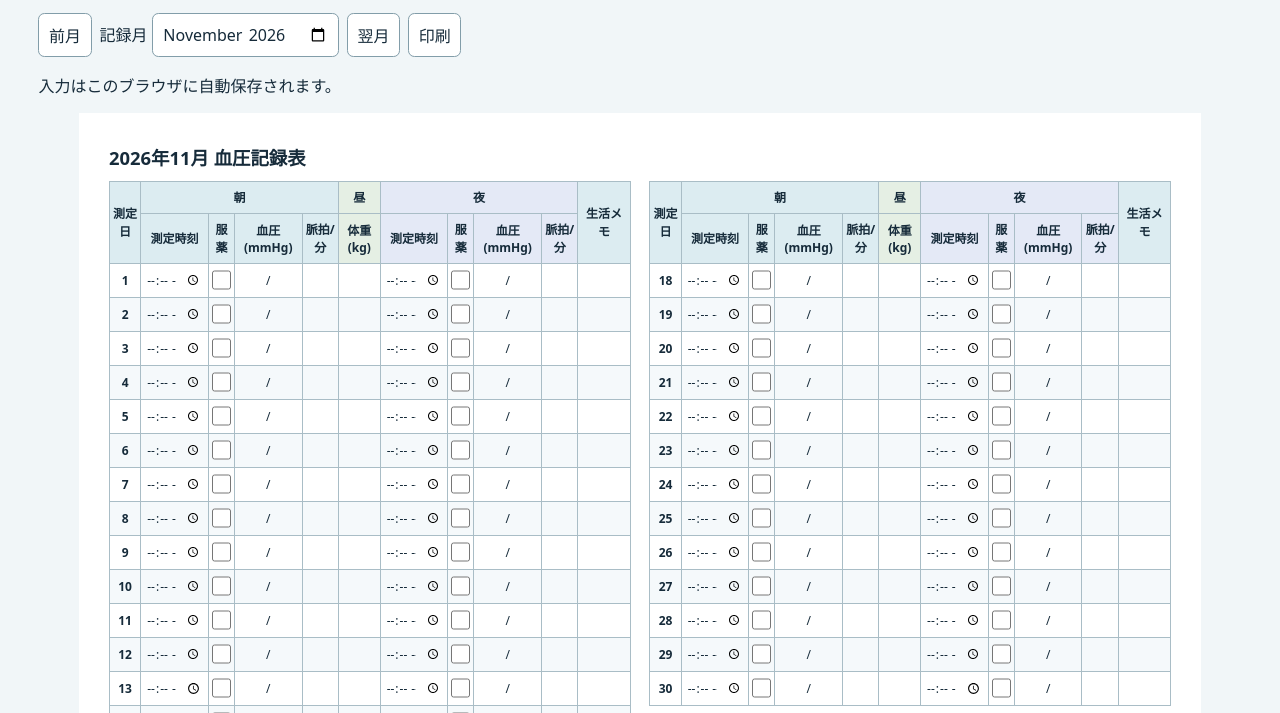
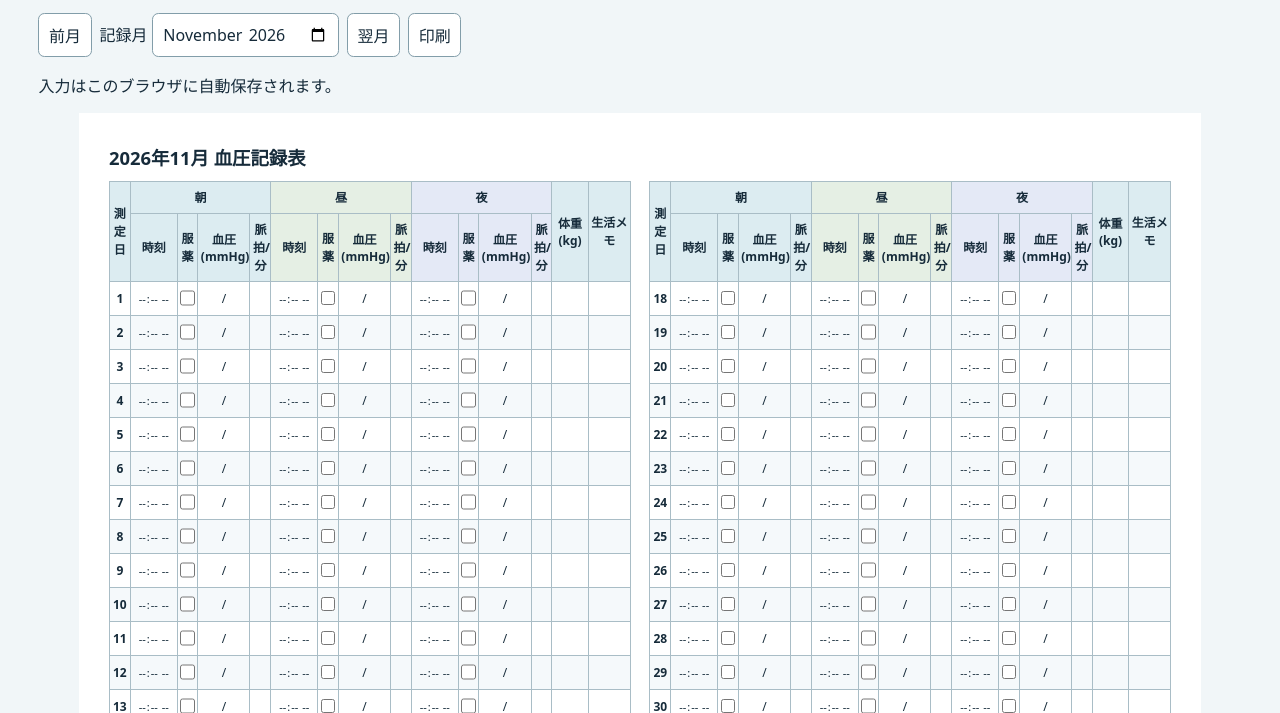
Before and after one commit to m-miyawaki-m/blood-pressure-log, a plain HTML site: page index.html in a window 1280 px wide. Shown: the part 87-800 px from the top of the page. Drawn offline with Linux system fonts and the light colour scheme.

Commit message:
Separate midday measurements from daily weight

```diff
--- a/app.js
+++ b/app.js
@@ -3,6 +3,7 @@ const sheet = document.querySelector('#sheet');
 const status = document.querySelector('#status');
 const storagePrefix = 'blood-pressure-log:v1:';
 const savedMessage = '入力はこのブラウザに自動保存されます。';
+const periods = [['朝', 'morning'], ['昼', 'noon'], ['夜', 'night']];
 let records = {};
 
 function monthValue(date) {
@@ -20,7 +21,9 @@ function cell(row, tag, label, attributes = {}) {
 }
 
 function measurementField(container, day, period, name, type, label) {
-  const key = `${day}:${period}:${name}`;
+  // Keep the original storage key for weight entries made before it had its own column.
+  const storagePeriod = name === 'weight' ? '昼' : period;
+  const key = `${day}:${storagePeriod}:${name}`;
   const input = document.createElement('input');
   input.type = type;
   input.setAttribute('aria-label', `${day}日 ${period} ${label}`.trim());
@@ -69,7 +72,7 @@ function makeTable(first, last) {
   const table = document.createElement('table');
   table.setAttribute('aria-label', label);
   const widths = document.createElement('colgroup');
-  for (const width of [6, 13, 5, 13, 7, 8, 13, 5, 13, 7, 10]) {
+  for (const width of [4, 9, 4, 10, 4, 9, 4, 10, 4, 9, 4, 10, 4, 7, 8]) {
     const column = document.createElement('col');
     column.style.width = `${width}%`;
     widths.append(column);
@@ -79,25 +82,19 @@ function makeTable(first, last) {
   const groups = head.insertRow();
   const columns = head.insertRow();
   cell(groups, 'th', '測定日', { rowspan: 2, scope: 'col' });
-  for (const [period, className] of [['朝', 'morning'], ['夜', 'night']]) {
-    if (period === '夜') {
-      cell(groups, 'th', '昼', { class: 'noon' });
-      cell(columns, 'th', '体重 (kg)', { scope: 'col', class: 'noon' });
-    }
+  for (const [period, className] of periods) {
     cell(groups, 'th', period, { colspan: 4, class: className });
-    for (const heading of ['測定時刻', '服薬', '血圧 (mmHg)', '脈拍/分']) {
+    for (const heading of ['時刻', '服薬', '血圧 (mmHg)', '脈拍/分']) {
       cell(columns, 'th', heading, { scope: 'col', class: className });
     }
   }
+  cell(groups, 'th', '体重 (kg)', { rowspan: 2, scope: 'col' });
   cell(groups, 'th', '生活メモ', { rowspan: 2, scope: 'col' });
   const body = table.createTBody();
   for (let day = first; day <= last; day++) {
     const row = body.insertRow();
     cell(row, 'th', String(day), { scope: 'row' });
-    for (const period of ['朝', '夜']) {
-      if (period === '夜') {
-        measurementField(row.insertCell(), day, '昼', 'weight', 'number', '体重 (kg)');
-      }
+    for (const [period] of periods) {
       measurementField(row.insertCell(), day, period, 'time', 'time', '測定時刻');
       measurementField(row.insertCell(), day, period, 'med', 'checkbox', '服薬');
       const pressure = row.insertCell();
@@ -119,6 +116,7 @@ function makeTable(first, last) {
       pressure.append(printPressure);
       measurementField(row.insertCell(), day, period, 'pulse', 'number', '脈拍');
     }
+    measurementField(row.insertCell(), day, '', 'weight', 'number', '体重 (kg)');
     measurementField(row.insertCell(), day, '', 'memo', 'text', '生活メモ');
   }
   wrapper.append(table);
--- a/style.css
+++ b/style.css
@@ -13,6 +13,7 @@ button { cursor: pointer; }
 #sheet { display: grid; grid-template-columns: repeat(2, minmax(0, 1fr)); gap: 5mm; }
 table { border-collapse: collapse; width: 100%; table-layout: fixed; background: white; font-size: 0.75rem; }
 th, td { border: 1px solid #a9bdc6; padding: 0.15rem; text-align: center; }
+td { padding-inline: 0.05rem; }
 thead th { padding-block: 0.4rem; background: #dcecf1; }
 .night { background: #e4e9f6; }
 .noon { background: #e5efe4; }
@@ -21,9 +22,11 @@ tbody tr { height: 9mm; }
 td input { width: 100%; min-width: 0; height: 7mm; box-sizing: border-box; border: 1px solid transparent; border-radius: 0.2rem; background: transparent; text-align: center; padding: 0.1rem; }
 td input[type=number] { appearance: textfield; }
 td input[type=number]::-webkit-inner-spin-button { appearance: none; }
-td input[type=checkbox] { width: 1.2rem; min-height: 1.2rem; margin: 0; vertical-align: middle; accent-color: #17647c; }
-.pair { display: flex; align-items: center; gap: 0.15rem; }
-.pair input { min-width: 0; }
+td input[type=time] { padding-inline: 0; font-size: 0.6875rem; }
+td input[type=time]::-webkit-calendar-picker-indicator { display: none; }
+td input[type=checkbox] { width: 0.9rem; min-height: 0.9rem; margin: 0; vertical-align: middle; accent-color: #17647c; }
+.pair { display: flex; align-items: center; }
+.pair input { min-width: 0; padding-inline: 0; }
 input:focus-visible, button:focus-visible, .paper-viewport:focus-visible { outline: 2px solid #17647c; outline-offset: -2px; background: white; }
 .print-value { display: none; }
 @page { size: A4 landscape; margin: 8mm; }
@@ -34,7 +37,7 @@ input:focus-visible, button:focus-visible, .paper-viewport:focus-visible { outli
   .paper-viewport { overflow: visible; margin: 0; }
   .paper { width: auto; height: auto; padding: 0; }
   table { font-size: 8pt; }
-  th, td { overflow-wrap: anywhere; }
+  th, td { padding-inline: 0.05rem; overflow-wrap: anywhere; }
   .print-value { display: block; white-space: nowrap; overflow: hidden; text-overflow: ellipsis; }
   tr { break-inside: avoid; }
 }
```
